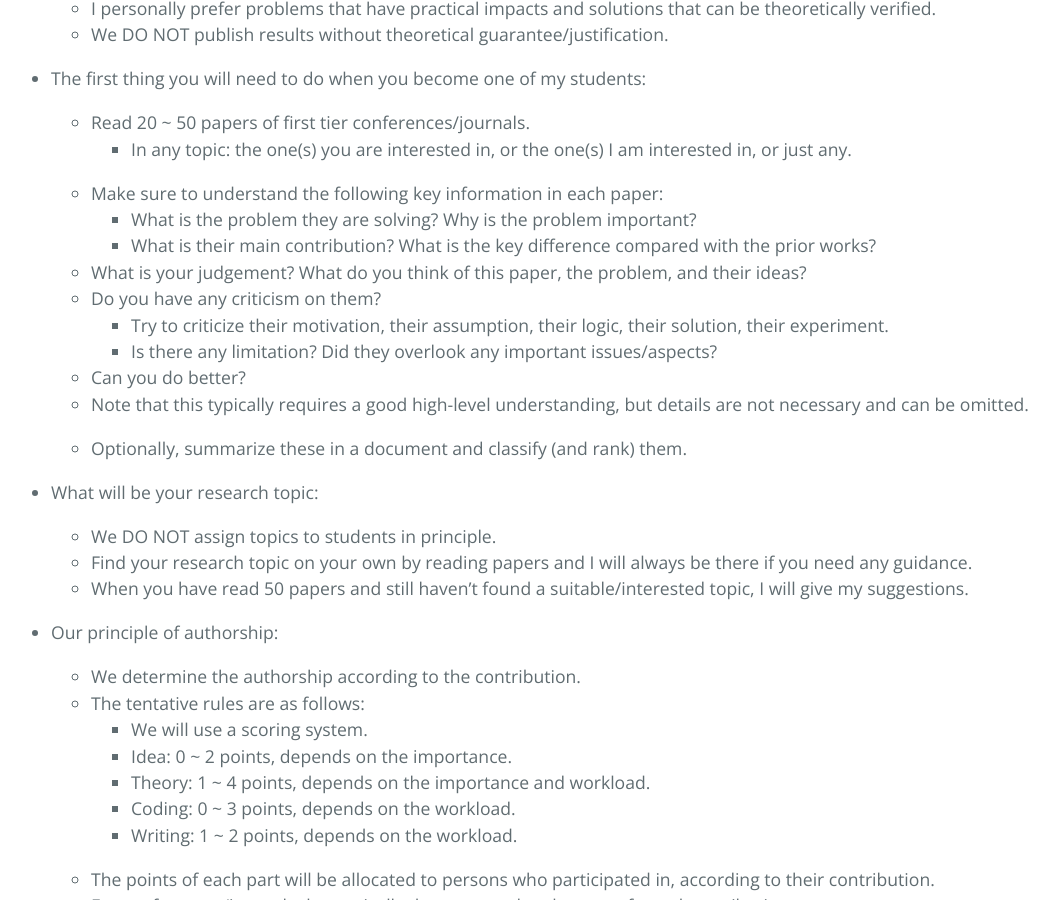
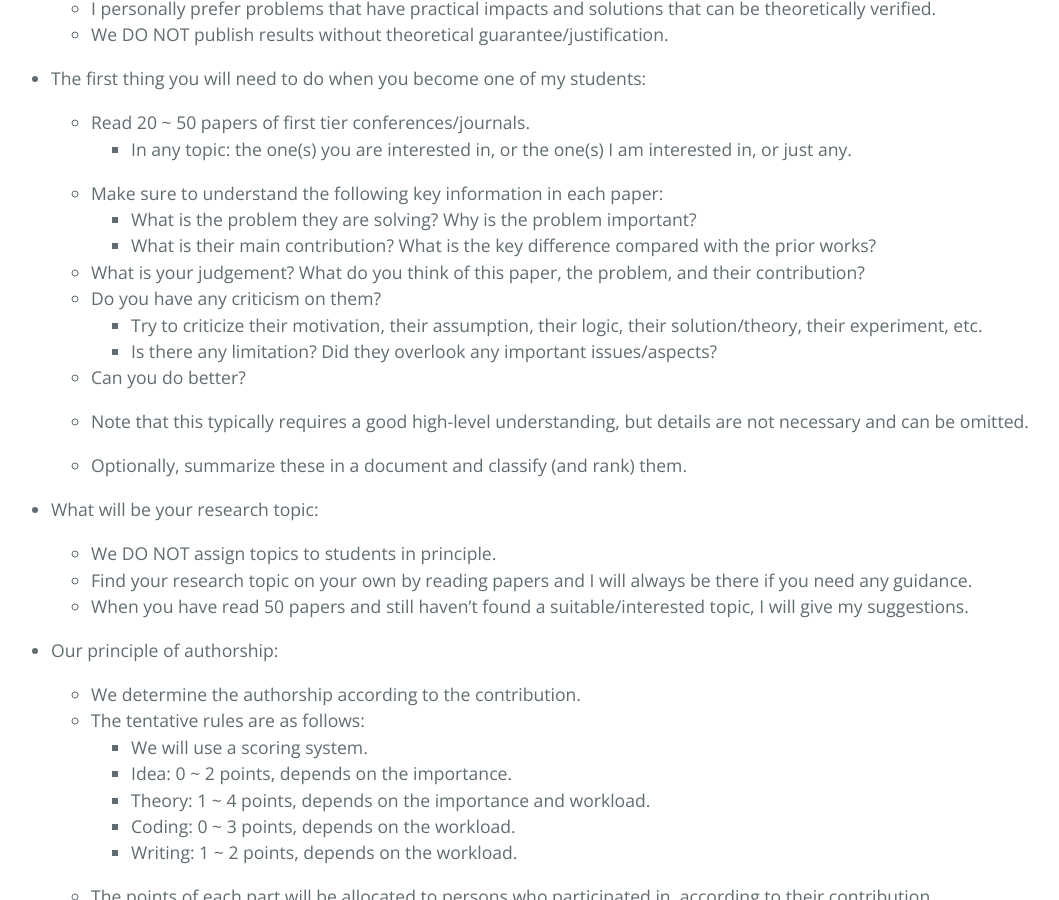
Before and after one commit to ZhimingZhou/zhimingzhou.github.io, a Jekyll site: the page built from _posts/2020-10-11-Perspective-Students.md, in a window 1280 px wide and 900 px high, scrolled down 643 px. Shown: the whole window, without its empty margins (85-1144 px from the left). Built offline with Jekyll 4.4.1, drawn with Linux system fonts in a browser that asks for light colours; comment, search, counter and statistics services are not loaded.

Commit message:
Update 2020-10-11-Perspective-Students.md

```diff
--- a/_posts/2020-10-11-Perspective-Students.md
+++ b/_posts/2020-10-11-Perspective-Students.md
@@ -27,15 +27,18 @@ I’m going to be an assistant professor at the Department of Computer Science,
 	- Make sure to understand the following key information in each paper:
 		- What is the problem they are solving? Why is the problem important?
 		- What is their main contribution? What is the key difference compared with the prior works?
-	- What is your judgement? What do you think of this paper, the problem, and their ideas?
+	- What is your judgement? What do you think of this paper, the problem, and their contribution?
 	- Do you have any criticism on them?
-		- Try to criticize their motivation, their assumption, their logic, their solution, their experiment.
+		- Try to criticize their motivation, their assumption, their logic, their solution/theory, their experiment, etc.
 		- Is there any limitation? Did they overlook any important issues/aspects?
 	- Can you do better?
+
+	<!--  -->
 	- Note that this typically requires a good high-level understanding, but details are not necessary and can be omitted.
 
 	<!--  -->
 	- Optionally, summarize these in a document and classify (and rank) them.
+
 
 <!--  -->
 - What will be your research topic:
```
